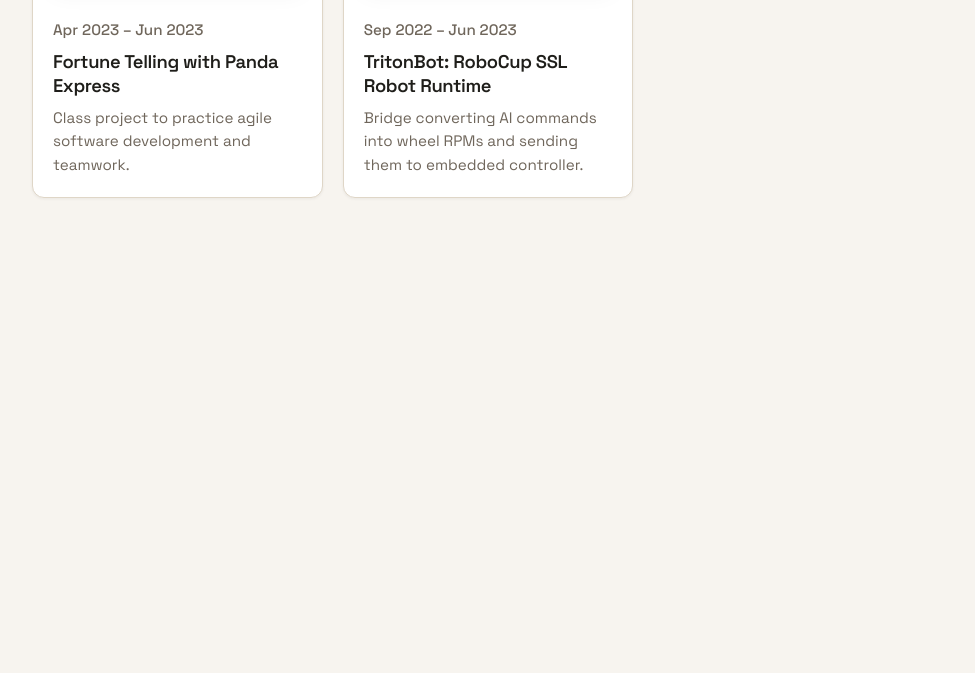
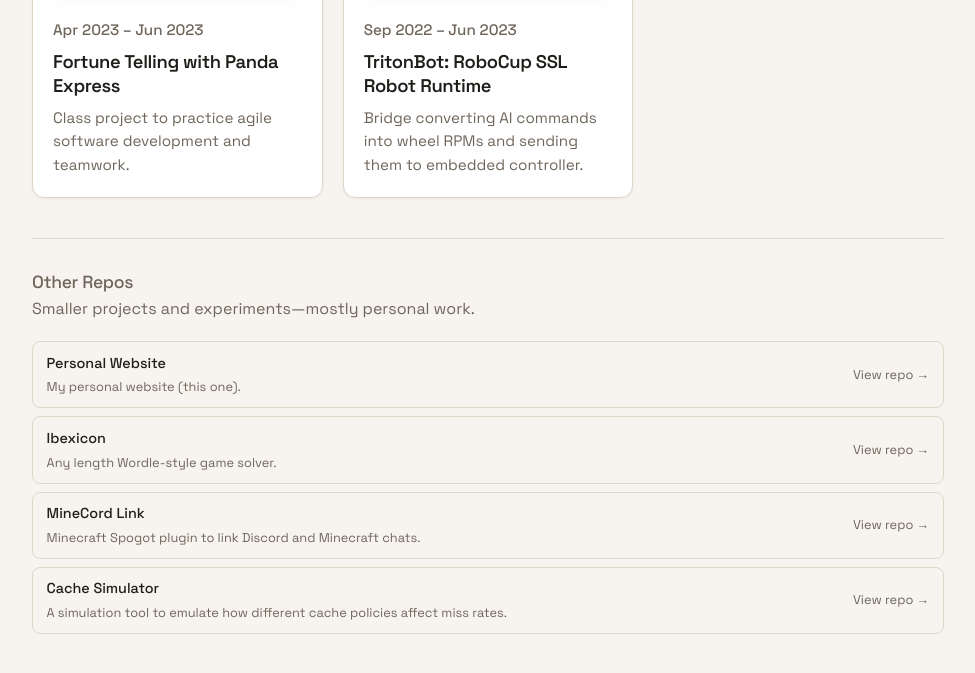
Before and after one commit to TylerFlar/tylerflar.github.io, an Eleventy site: page src/pages/projects.njk in a window 1280 px wide. Shown: the part 1283-1956 px from the top of the page, without its empty margins (152-1127 px from the left). Before the commit the page ends 1585 px from the top, so only its background shows below. Built offline with nearby package versions, Linux system fonts and the light colour scheme; Eleventy itself is replaced by a stand-in of ours; files that its build step writes are made by us from their sources; what markdown-it-mathjax3, markdown-it-prism would draw is missing.

Commit message:
feat: add repository list section

```diff
--- /dev/null
+++ b/src/_data/repos.json
@@ -0,0 +1,22 @@
+[
+    {
+        "name": "Personal Website",
+        "description": "My personal website (this one).",
+        "url": "https://github.com/TylerFlar/tylerflar.github.io"
+    },
+    {
+        "name": "Ibexicon",
+        "description": "Any length Wordle-style game solver.",
+        "url": "https://github.com/TylerFlar/ibexicon"
+    },
+    {
+        "name": "MineCord Link",
+        "description": "Minecraft Spogot plugin to link Discord and Minecraft chats.",
+        "url": "https://github.com/TylerFlar/minecord-link"
+    },
+    {
+        "name": "Cache Simulator",
+        "description": "A simulation tool to emulate how different cache policies affect miss rates.",
+        "url": "https://github.com/TylerFlar/Cache-Simulator"
+    }
+]
--- a/src/_data/resume.json
+++ b/src/_data/resume.json
@@ -6,7 +6,7 @@
       "field": "Computer Science",
       "startYear": "2025",
       "endYear": "2026",
-      "gpa": "3.4"
+      "gpa": "3.1"
     },
     {
       "school": "UC San Diego",
@@ -82,7 +82,6 @@
     {
       "title": "Founding President",
       "organization": "Triton Tails",
-      "category": "Arts and Culture",
       "startDate": "Apr 2023",
       "endDate": "Jun 2024",
       "bullets": [
--- a/src/assets/css/main.css
+++ b/src/assets/css/main.css
@@ -711,6 +711,114 @@
     line-height: 1.6;
 }
 
+.section-subtitle {
+    margin: 0 0 1.25rem;
+    color: var(--muted);
+    font-size: 1rem;
+    line-height: 1.5;
+}
+
+/* ==========================================================================
+   Repo List (compact)
+   ========================================================================== */
+
+.repos-section {
+    border-top: 1px solid var(--border);
+    padding-top: 2rem;
+    margin-top: 1rem;
+}
+
+.repos-section h3 {
+    font-size: 1.1rem;
+    color: var(--muted);
+    font-weight: 500;
+    margin: 0 0 0.25rem;
+}
+
+.repo-list {
+    list-style: none;
+    padding: 0;
+    margin: 0;
+    display: flex;
+    flex-direction: column;
+    gap: 0.5rem;
+}
+
+.repo-item {
+    display: flex;
+    align-items: center;
+    justify-content: space-between;
+    gap: 0.75rem;
+    padding: 0.6rem 0.85rem;
+    border-radius: var(--radius-sm);
+    background: var(--bg);
+    border: 1px solid var(--border);
+    transition: all var(--transition);
+}
+
+.repo-item:hover {
+    background: var(--card);
+    border-color: var(--accent-soft);
+}
+
+.repo-item a {
+    display: flex;
+    align-items: center;
+    justify-content: space-between;
+    gap: 0.75rem;
+    text-decoration: none;
+    flex: 1;
+    min-width: 0;
+}
+
+.repo-info {
+    display: flex;
+    flex-direction: column;
+    gap: 0.15rem;
+    min-width: 0;
+}
+
+.repo-name {
+    font-weight: 500;
+    font-size: 0.9rem;
+    color: var(--fg);
+}
+
+.repo-item:hover .repo-name {
+    color: var(--accent);
+}
+
+.repo-desc {
+    font-size: 0.8rem;
+    color: var(--muted);
+    white-space: nowrap;
+    overflow: hidden;
+    text-overflow: ellipsis;
+}
+
+.repo-link {
+    font-size: 0.8rem;
+    color: var(--muted);
+    flex-shrink: 0;
+    transition: color var(--transition);
+}
+
+.repo-item:hover .repo-link {
+    color: var(--accent);
+}
+
+.repo-tags {
+    display: flex;
+    gap: 0.25rem;
+    flex-shrink: 0;
+}
+
+.tag-pill--small {
+    font-size: 0.65rem;
+    padding: 0.12rem 0.45rem;
+    opacity: 0.8;
+}
+
 /* ==========================================================================
    Classes Archive
    ========================================================================== */
--- a/src/pages/projects.njk
+++ b/src/pages/projects.njk
@@ -6,8 +6,8 @@
 
 <section class="intro single">
     <div>
-        <h2>Project archive</h2>
-        <p>Overview of past projects—what I worked on and what I learned.</p>
+        <h2>Projects</h2>
+        <p>A collection of things I've built—from group research projects to personal experiments.</p>
     </div>
 </section>
 
@@ -41,3 +41,23 @@
     <p>Projects are being documented. Check back soon.</p>
 </section>
 {% endif %}
+
+{% if repos and repos | length %}
+<section class="repos-section">
+    <h3>Other Repos</h3>
+    <p class="section-subtitle">Smaller projects and experiments—mostly personal work.</p>
+    <ul class="repo-list">
+        {% for repo in repos %}
+        <li class="repo-item">
+            <a href="{{ repo.url }}" target="_blank" rel="noopener noreferrer">
+                <span class="repo-info">
+                    <span class="repo-name">{{ repo.name }}</span>
+                    {% if repo.description %}<span class="repo-desc">{{ repo.description }}</span>{% endif %}
+                </span>
+                <span class="repo-link">View repo →</span>
+            </a>
+        </li>
+        {% endfor %}
+    </ul>
+</section>
+{% endif %}
```
